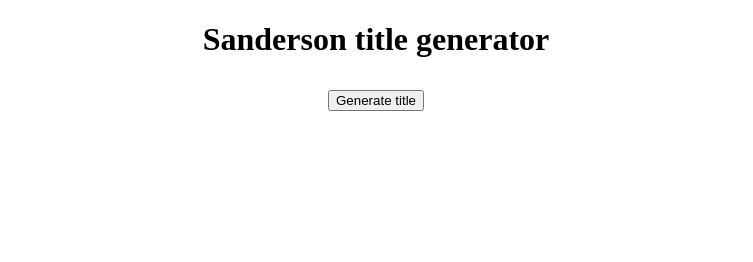
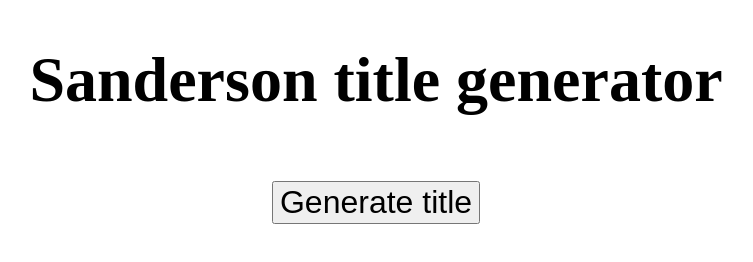
Before and after one commit to dlsso/sanderson-title-generator, a plain HTML site: page index.html in a window 1280 px wide. Shown: the whole page, without its empty margins (264-1017 px from the left). Drawn offline with Linux system fonts and the light colour scheme.

Commit message:
Increase font sizes

```diff
--- a/index.html
+++ b/index.html
@@ -1,5 +1,5 @@
 <!DOCTYPE html>
-<html>
+<html style="font-size: 32px">
   <head>
     <h1 style="display:flex; justify-content: center;">Sanderson title generator</h1>
     <script>
@@ -19,7 +19,7 @@
   </head>
   <body>
         <div style="display:flex; align-items: center; justify-content: center; margin: 2em;">
-          <button onClick="generateTitle()">Generate title</button>
+          <button style="font-size: 1em;" onClick="generateTitle()">Generate title</button>
         </div>
         <div id="title" style="display:flex; align-items: center; justify-content: center;"></div>
   </body>
```
